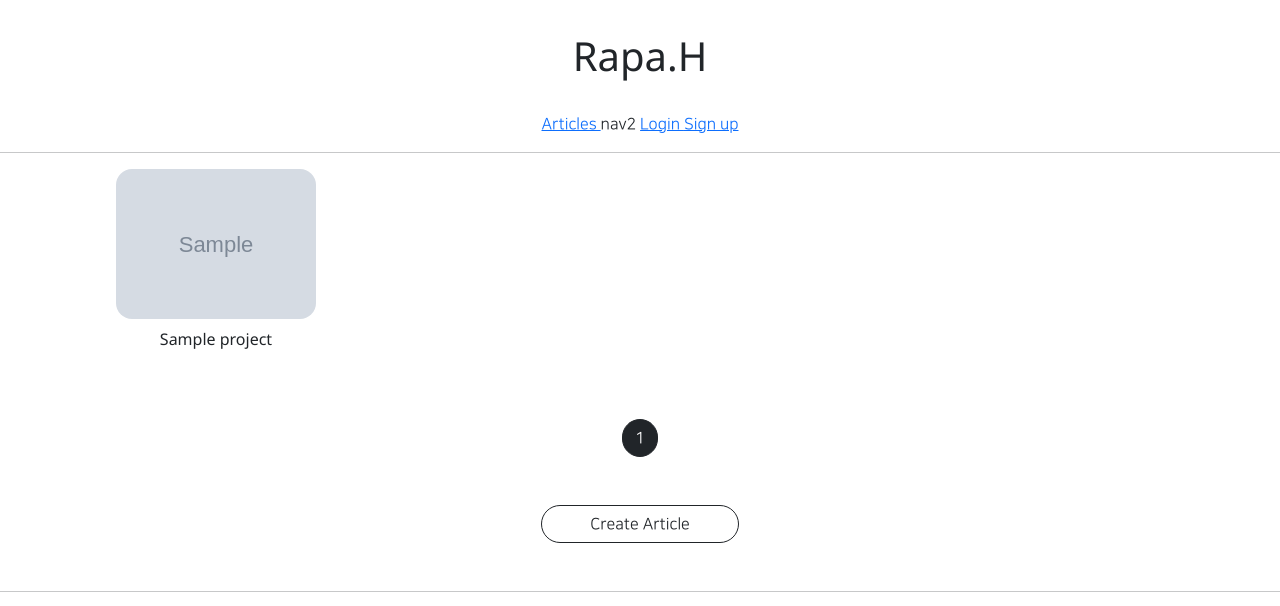
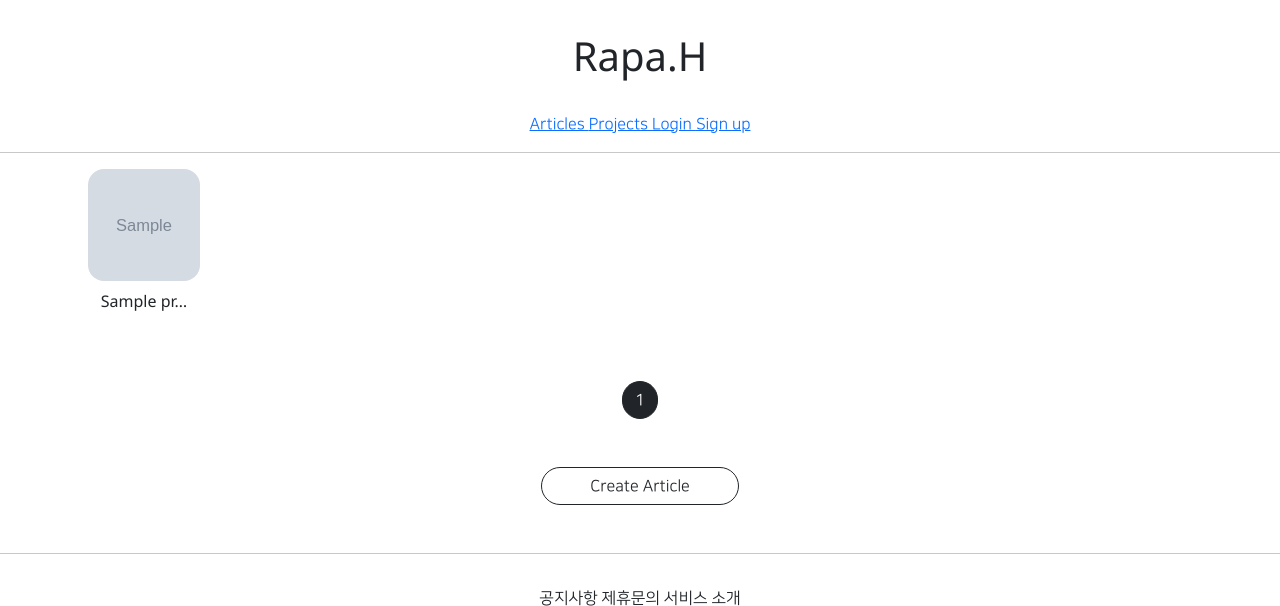
Before and after one commit to amuse777/gis_2ban_Hong, a Django app: template projectapp/templates/projectapp/list.html in a window 1280 px wide. Shown: the top 606 px of the page. Run offline with Django 3.2, Linux system fonts and the light colour scheme; the template is opened without the code that fills it: most values are stand-ins (such as "Sample title", 1, 10 or a date in 2020); some libraries are stand-ins or nearby versions.

Commit message:
8/18 Board - 3

```diff
--- a/projectapp/templates/projectapp/list.html
+++ b/projectapp/templates/projectapp/list.html
@@ -10,8 +10,6 @@
         }
 
         .container div {
-          width: 45%;
-            max-width: 200px;
           display: flex;
           justify-content: center;
           align-items: center;
@@ -20,7 +18,9 @@
         }
 
         .container img {
-            width: 100%;
+            width: 7rem;
+            height: 7rem;
+            object-fit: cover;
             border-radius: 1rem;
         }
     </style>
@@ -33,7 +33,7 @@
                 <a href="{% url 'projectapp:detail' pk=project.pk %}">
                     <img src="{{ project.image.url }}" alt="">
                 </a>
-            <span class="my-2 NNS_B">{{ project.name }}</span>
+            <span class="my-2 NNS_B">{{ project.name | truncatechars:10 }}</span>
             </div>
 
         {% endfor %}
--- a/templates/header.html
+++ b/templates/header.html
@@ -9,7 +9,11 @@
                 Articles
             </a>
         </span>
-        <span>nav2</span>
+        <span>
+            <a href="{% url 'projectapp:list' %}">
+                Projects
+            </a>
+        </span>
 
         {% if not user.is_authenticated %}
         <span>
```
